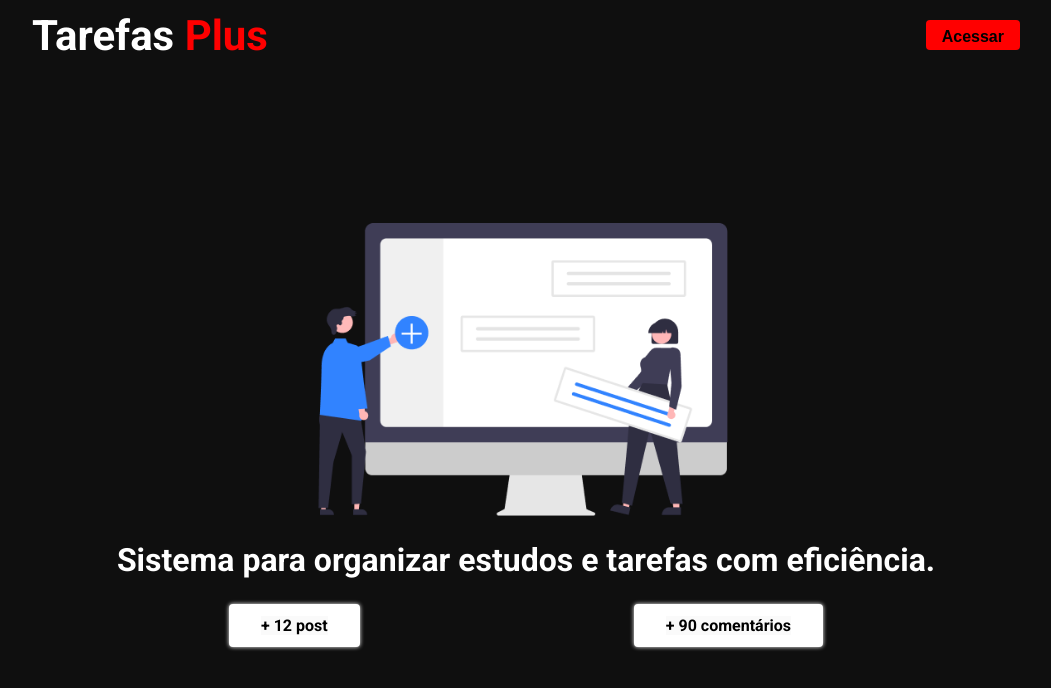
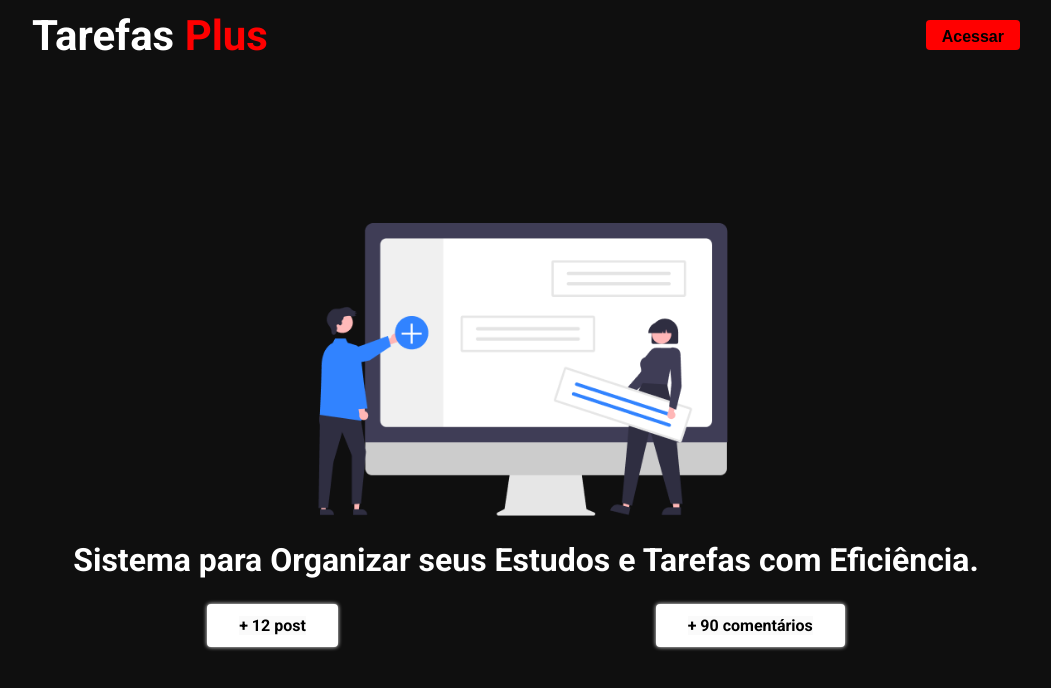
Before and after one commit to FilipeRabelo/app-tarefas-plus-nextjs, a Next.js app: page / in a window 1280 px wide. Shown: the top 688 px of the page, without its empty margins (114-1165 px from the left). Built offline with nearby package versions, Linux system fonts and the light colour scheme; no server answers.

Commit message:
app tarefas plus

```diff
--- a/src/pages/index.tsx
+++ b/src/pages/index.tsx
@@ -26,7 +26,7 @@ export default function Home() {
         </div>
 
         <h1 className={styles.title}>
-          Sistema para organizar estudos e tarefas com eficiência.
+          Sistema para Organizar seus Estudos e Tarefas com Eficiência.
         </h1>
 
         <div className={styles.infoContent}>
```
